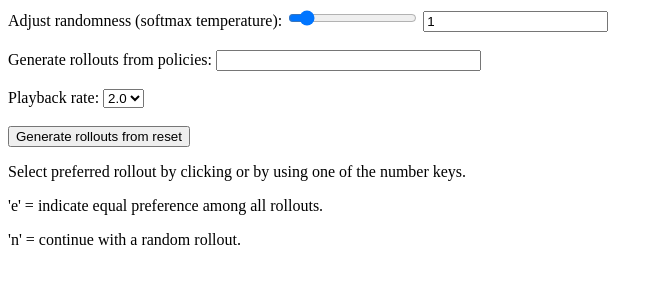
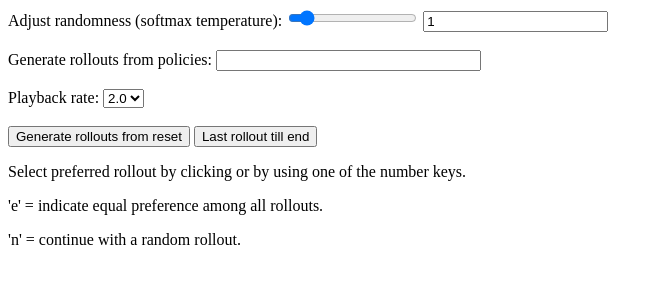
Before and after one commit to hzhucn/interactive-behaviour-design, a Flask app: template web_app/templates/demonstrate.html in a window 1280 px wide. Shown: the top 300 px of the page, without its empty margins (0-663 px from the left). Run offline with Flask 2, Linux system fonts and the light colour scheme; the template is opened without the code that fills it, so the values that code supplies are empty; parts of the project's set-up code (start-up, migrations or seed data) failed here and were passed over.

Commit message:
added choose last rollout until end of demo feature

```diff
--- a/web_app/demonstrations.py
+++ b/web_app/demonstrations.py
@@ -90,7 +90,8 @@ def get_rollouts():
 
     rollout_dict = {rollout_hash_str: (rollout.generating_policy, rollout.vid_filename, rollout.rewards)
                     for rollout_hash_str, rollout in rollouts.items()}
-    return json.dumps([rollout_group, rollout_dict])
+    group_serial = re.match(r'metadata_(.*)\.json', rollout_group)[1]
+    return json.dumps([rollout_group, rollout_dict, trajectory_for_group_dict[group_serial]])
 
 
 def process_choice_and_generate_new_rollouts(rollouts: Dict[str, CompressedRollout],
@@ -186,7 +187,8 @@ def choose_rollout():
             rollout_group_hash_strs = json.load(f)
     except Exception as e:
         return e
-    if not chosen_rollout_hash_str in rollout_group_hash_strs and chosen_rollout_hash_str != 'none' and chosen_rollout_hash_str != 'equal':
+    if not chosen_rollout_hash_str in rollout_group_hash_strs \
+            and chosen_rollout_hash_str != 'none' and chosen_rollout_hash_str != 'equal':
         msg = f"Error: rollout '{chosen_rollout_hash_str}' not in group '{group_name}'"
         print(msg)
         return msg
--- a/web_app/templates/demonstrate.html
+++ b/web_app/templates/demonstrate.html
@@ -12,6 +12,9 @@
 
     let rolloutGroup = null;
     let rolloutHashes = [];
+    let lastTrajectory = null;
+    let currTrajectory = null;
+    let chooseLast = false;
 
     function init() {
         updateSoftmaxDisplay($("#softmaxTemp").val());
@@ -57,6 +60,8 @@
             }
             rolloutGroup = parsedData[0];
             let rolloutDict = parsedData[1];
+            currTrajectory = parsedData[2];
+
             let sortedRolloutDict = sortRolloutDictByPolicy(rolloutDict);
             //testSortDict(rolloutDict);
             let nVidsSent = Object.keys(rolloutDict).length;
@@ -102,6 +107,16 @@
                 label.innerHTML = rolloutName + ' (' + rolloutHash + ')<br/>'
                                 + 'Reward for this segment: ' + rewardSum.toFixed(3); //3 decimal places
             }
+
+            console.log("Choosing last: " + chooseLast);
+            console.log(lastTrajectory + "," + currTrajectory);
+            console.log("Match: "  + lastTrajectory == currTrajectory)
+            if (chooseLast && lastTrajectory == currTrajectory) {
+                chooseRollout(rolloutHashes[rolloutHashes.length - 1]);
+            } else {
+                chooseLast = false;
+            }
+            lastTrajectory = currTrajectory;
         });
     }
 
@@ -160,6 +175,12 @@
         });
     }
 
+    function chooseLastRolloutUntilEpisodeOver() {
+        chooseLast = true;
+        console.log("Set chooseLast: " + chooseLast);
+        chooseRollout(rolloutHashes[rolloutHashes.length - 1]);
+    }
+
     function handleKeyDown(e) {
         let rolloutPoliciesBox = $('#rolloutPoliciesBox');
         if (rolloutPoliciesBox.is(':focus')) {
@@ -170,7 +191,7 @@
         if (e.key === 'e') {
             rolloutHash = 'equal';
         } else if (e.key === 'n') {
-            rolloutHash = 'none';
+            rolloutHash = null; //don't do anything for now, was 'none' before
         } else {
             let n = parseInt(e.key);
             if ((!isNaN(n)) && (n >= 1) && (n <= rolloutHashes.length)) {
@@ -234,6 +255,7 @@
 </div><br/>
 
 <input type="button" value="Generate rollouts from reset" onclick="generateRolloutsAndUpdateVideos()"/>
+<input type="button" value="Last rollout till end" onclick="chooseLastRolloutUntilEpisodeOver()"/>
 
 <p>Select preferred rollout by clicking or by using one of the number keys.</p>
 <p>'e' = indicate equal preference among all rollouts.</p>
```
